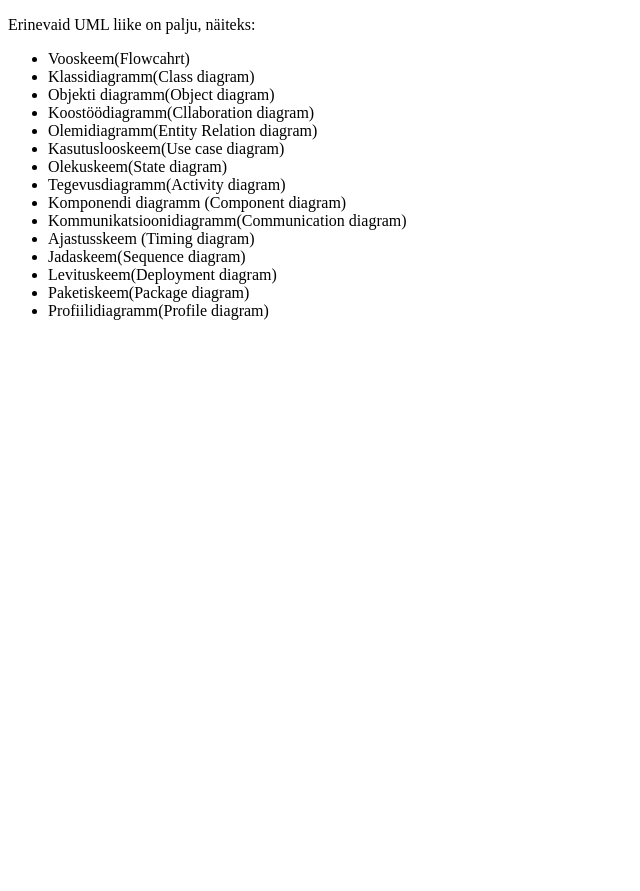
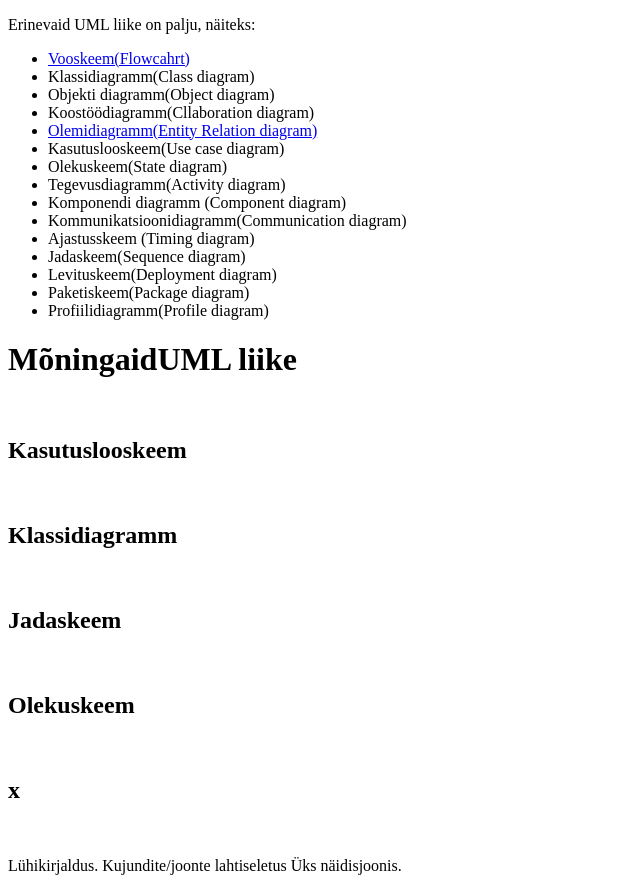
Before and after one commit to vladikdudkin111-droid/Tarkvara-arendusprotsess, a plain HTML site: page UML/index.html in a window 1280 px wide. Shown: the part 780-1671 px from the top of the page, without its empty margins (0-640 px from the left). Before the commit the page ends 1116 px from the top, so only its background shows below. Drawn offline with Linux system fonts and the light colour scheme.

Commit message:
indxi uuendus

```diff
--- a/UML/index.html
+++ b/UML/index.html
@@ -30,11 +30,11 @@
     <p>
         Erinevaid UML liike on palju, näiteks:
         <ul>
-            <li>Vooskeem(Flowcahrt)</li>
+            <li><a href="flowchart.html">Vooskeem(Flowcahrt)</a></li>
             <li>Klassidiagramm(Class diagram)</li>
             <li>Objekti diagramm(Object diagram)</li>
             <li>Koostöödiagramm(Cllaboration diagram)</li>
-            <li>Olemidiagramm(Entity Relation diagram)</li>
+            <li><a href="ERD.html">Olemidiagramm(Entity Relation diagram)</a></li>
             <li>Kasutuslooskeem(Use case diagram)</li>
             <li>Olekuskeem(State diagram)</li>
             <li>Tegevusdiagramm(Activity diagram)</li>
@@ -47,5 +47,21 @@
             <li>Profiilidiagramm(Profile diagram)</li>
         </ul>
     </p>
+    <h1>MõningaidUML liike</h1><br/>
+    <h2>Kasutuslooskeem</h2><br/>
+    <!-- kirjuta kodus kasutuskeemi kohta -->
+    <h2>Klassidiagramm</h2><br/>
+    <!-- kirjuta kodus klassidiagrammi kohta -->
+    <h2>Jadaskeem</h2><br/>
+    <!-- kirjuta kodus kjadaskeemi kohta -->
+    <h2>Olekuskeem</h2><br/>
+     <!-- kirjuta kodus olekuskeemi kohta -->
+    <h2>x</h2><br/>
+    <!-- kirjuta kodus x kohta -->
+    <p>
+        Lühikirjaldus.
+        Kujundite/joonte lahtiseletus
+        Üks näidisjoonis.
+    </p>
 </body>
 </html>
```
Also changed, not shown: SDLC/prototyping.html (+1 -1 lines), SDLC/waterfall.html (+1 -1 lines), index.html (+6 -1 lines).
